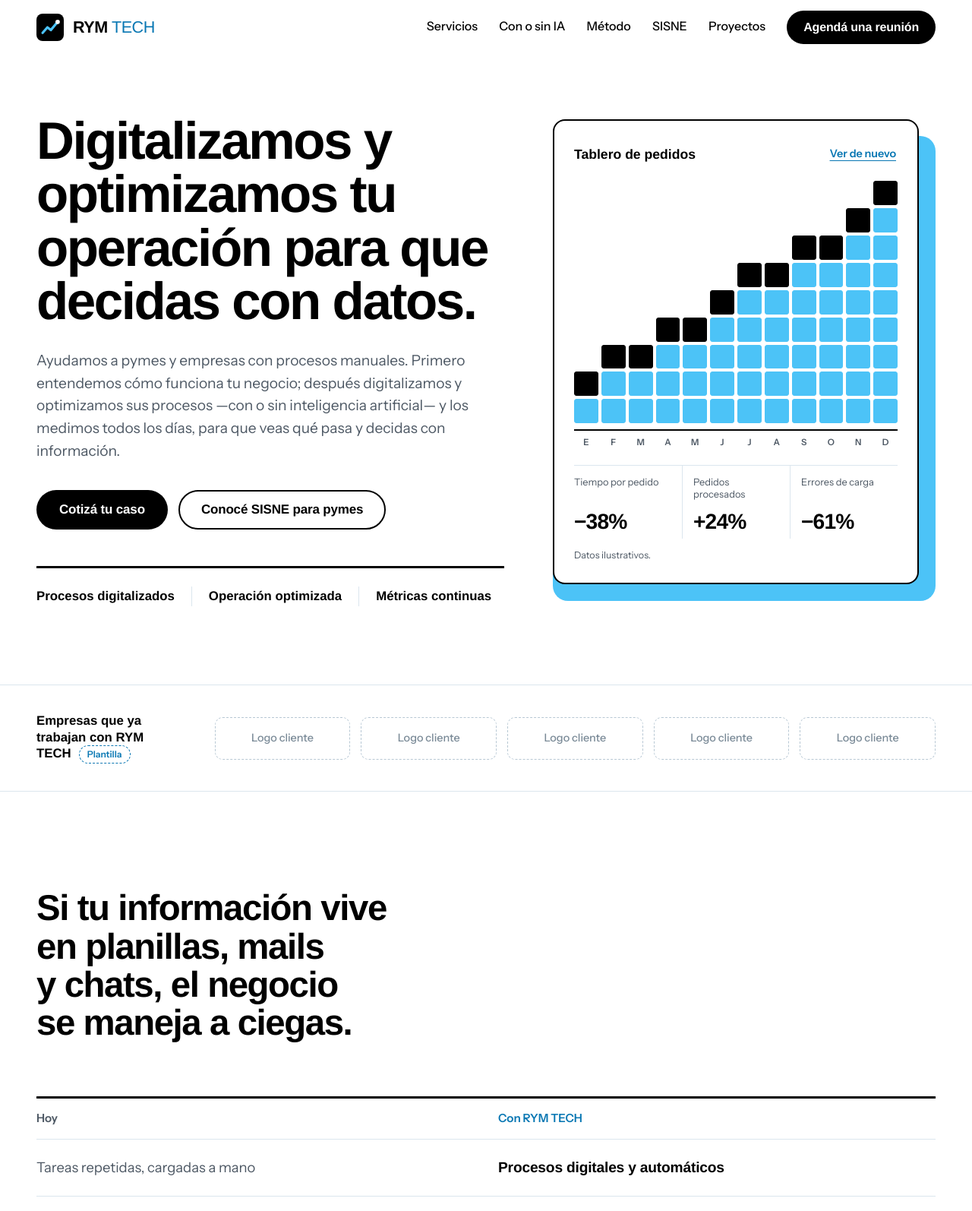
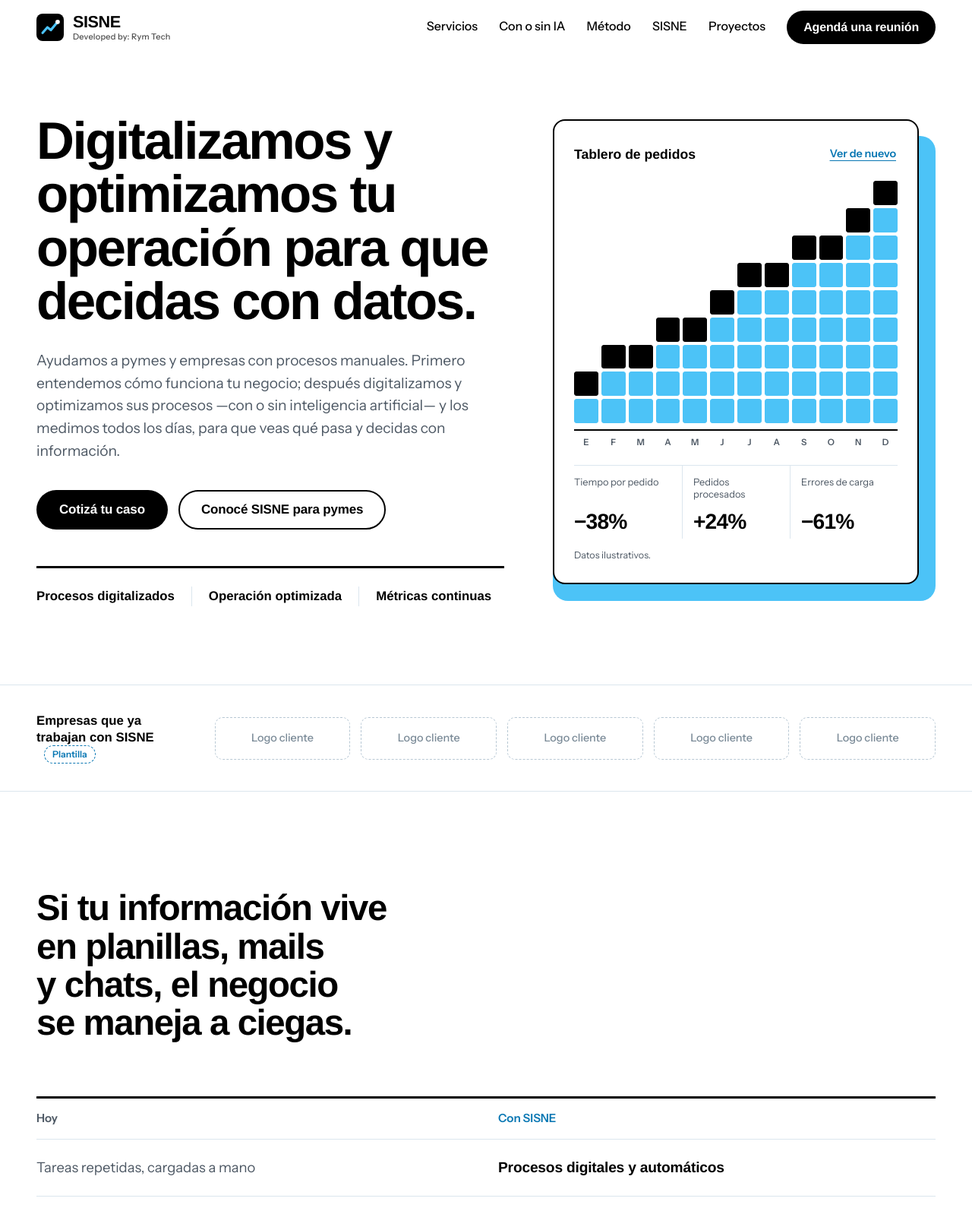
Before and after one commit to rym-kode/landing-sisne, a plain HTML site: page index.html in a window 1280 px wide. Shown: the top 1594 px of the page at 76% size. Drawn offline with Linux system fonts and the light colour scheme; a web font is replaced by a local one.

Commit message:
cambio de nombre

```diff
--- a/css/styles.css
+++ b/css/styles.css
@@ -153,6 +153,8 @@ h3 { font-size: 1.25rem; line-height: 1.25; }
 .brand { display: inline-flex; align-items: center; gap: 12px; text-decoration: none; }
 .brand__name { font-family: var(--font-display); font-weight: 700; font-size: 1.35rem; letter-spacing: -0.02em; line-height: 1; }
 .brand__name span { font-weight: 500; margin-left: 5px; color: var(--celeste-fuerte); }
+.brand__text { display: flex; flex-direction: column; gap: 4px; }
+.brand__by { font-family: var(--font-body, inherit); font-size: .68rem; font-weight: 500; letter-spacing: .02em; opacity: .7; line-height: 1; }
 .brand--light img { border-radius: 9px; outline: 1.5px solid #3a4854; outline-offset: -1.5px; }
 .brand--light .brand__name { color: var(--blanco); }
 .brand--light .brand__name span { color: var(--celeste); }
--- a/index.html
+++ b/index.html
@@ -3,10 +3,10 @@
 <head>
   <meta charset="utf-8">
   <meta name="viewport" content="width=device-width, initial-scale=1">
-  <title>RYM TECH | Digitalización y optimización de procesos para pymes y empresas</title>
-  <meta name="description" content="RYM TECH digitaliza y optimiza procesos manuales, con o sin inteligencia artificial, y entrega métricas continuas para que tu empresa decida con datos. SISNE es nuestra división para pymes.">
+  <title>SISNE | Digitalización y optimización de procesos para pymes y empresas</title>
+  <meta name="description" content="SISNE digitaliza y optimiza procesos manuales, con o sin inteligencia artificial, y entrega métricas continuas para que tu empresa decida con datos. Developed by: Rym Tech.">
   <meta name="theme-color" content="#4CC3F7">
-  <meta property="og:title" content="RYM TECH | Digitalización y optimización de procesos">
+  <meta property="og:title" content="SISNE | Digitalización y optimización de procesos">
   <meta property="og:description" content="Digitalizamos y optimizamos tu operación, con o sin IA, y medimos los resultados de forma continua.">
   <meta property="og:type" content="website">
   <link rel="icon" href="assets/favicon.svg" type="image/svg+xml">
@@ -39,9 +39,9 @@
 
 <header class="header" id="header">
   <div class="container header__bar">
-    <a class="brand" href="#inicio" aria-label="RYM TECH, inicio">
+    <a class="brand" href="#inicio" aria-label="SISNE, developed by Rym Tech, inicio">
       <img src="assets/logo-mark.svg" alt="" width="36" height="36">
-      <span class="brand__name">RYM<span>TECH</span></span>
+      <span class="brand__text"><span class="brand__name">SISNE</span><span class="brand__by">Developed by: Rym Tech</span></span>
     </a>
     <nav class="nav" id="nav" aria-label="Principal">
       <a href="#servicios">Servicios</a>
@@ -103,7 +103,7 @@
   <!-- CLIENTES -->
   <section class="clients" aria-label="Empresas con las que trabajamos">
     <div class="container clients__wrap">
-      <p class="clients__title">Empresas que ya trabajan con RYM TECH<span class="tpl">Plantilla</span></p>
+      <p class="clients__title">Empresas que ya trabajan con SISNE<span class="tpl">Plantilla</span></p>
       <ul class="clients__logos">
         <li>Logo cliente</li><li>Logo cliente</li><li>Logo cliente</li><li>Logo cliente</li><li>Logo cliente</li>
       </ul>
@@ -114,10 +114,10 @@
   <section class="section" id="problema">
     <div class="container">
       <h2 class="h2 h2--wide">Si tu información vive en planillas, mails y chats, el negocio se maneja a ciegas.</h2>
-      <div class="compare" role="table" aria-label="Comparación entre trabajar a mano y trabajar con RYM TECH">
+      <div class="compare" role="table" aria-label="Comparación entre trabajar a mano y trabajar con SISNE">
         <div class="compare__row compare__row--head" role="row">
           <span role="columnheader">Hoy</span>
-          <span role="columnheader">Con RYM TECH</span>
+          <span role="columnheader">Con SISNE</span>
         </div>
         <div class="compare__row" role="row">
           <span role="cell">Tareas repetidas, cargadas a mano</span>
@@ -250,7 +250,7 @@
   <section class="section section--negro sisne" id="sisne">
     <div class="container sisne__grid">
       <div class="sisne__copy">
-        <p class="sisne__tag">La división de RYM TECH para pymes</p>
+        <p class="sisne__tag">Developed by: Rym Tech</p>
         <p class="sisne__word" aria-label="SISNE">SISNE</p>
         <h2 class="sisne__sub">Sistemas para negocios</h2>
         <p class="lead lead--sm lead--onDark">SISNE reúne lo que una pyme necesita para dejar de trabajar a mano: sistemas simples de usar, implementados por etapas y con indicadores desde el primer día.</p>
@@ -461,9 +461,9 @@
 <footer class="footer">
   <div class="container footer__grid">
     <div class="footer__brand">
-      <a class="brand brand--light" href="#inicio" aria-label="RYM TECH, inicio">
+      <a class="brand brand--light" href="#inicio" aria-label="SISNE, developed by Rym Tech, inicio">
         <img src="assets/logo-mark.svg" alt="" width="36" height="36">
-        <span class="brand__name">RYM<span>TECH</span></span>
+        <span class="brand__text"><span class="brand__name">SISNE</span><span class="brand__by">Developed by: Rym Tech</span></span>
       </a>
       <p>Digitalización y optimización de procesos, con o sin IA, y métricas continuas para decidir mejor.</p>
     </div>
@@ -475,7 +475,7 @@
       <a href="#proyectos">Proyectos</a>
       <a href="#contacto">Contacto</a>
     </nav>
-    <p class="footer__legal">© <span id="year">2026</span> RYM TECH. Todos los derechos reservados.</p>
+    <p class="footer__legal">© <span id="year">2026</span> SISNE. Developed by: Rym Tech. Todos los derechos reservados.</p>
   </div>
 </footer>
 
```
